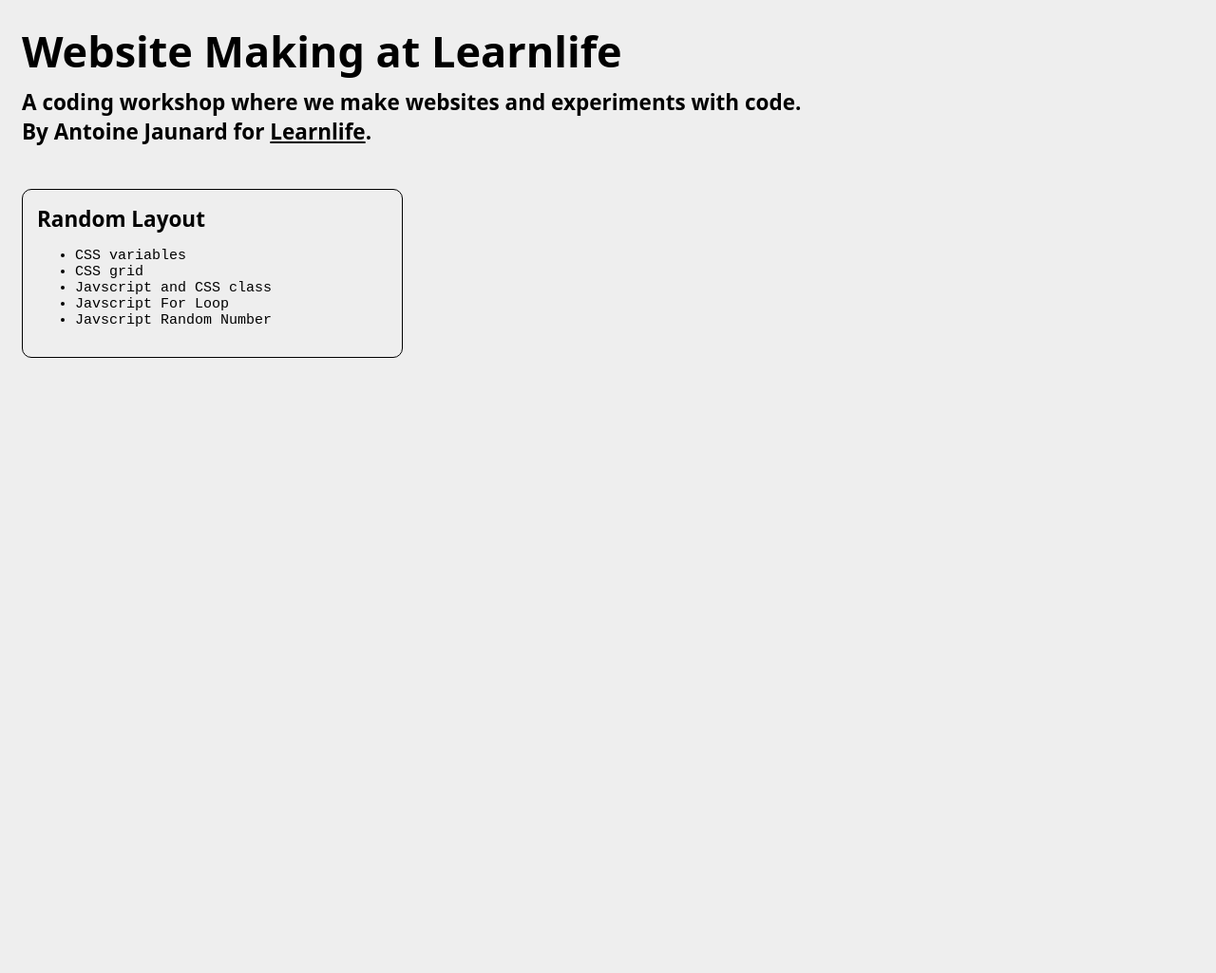
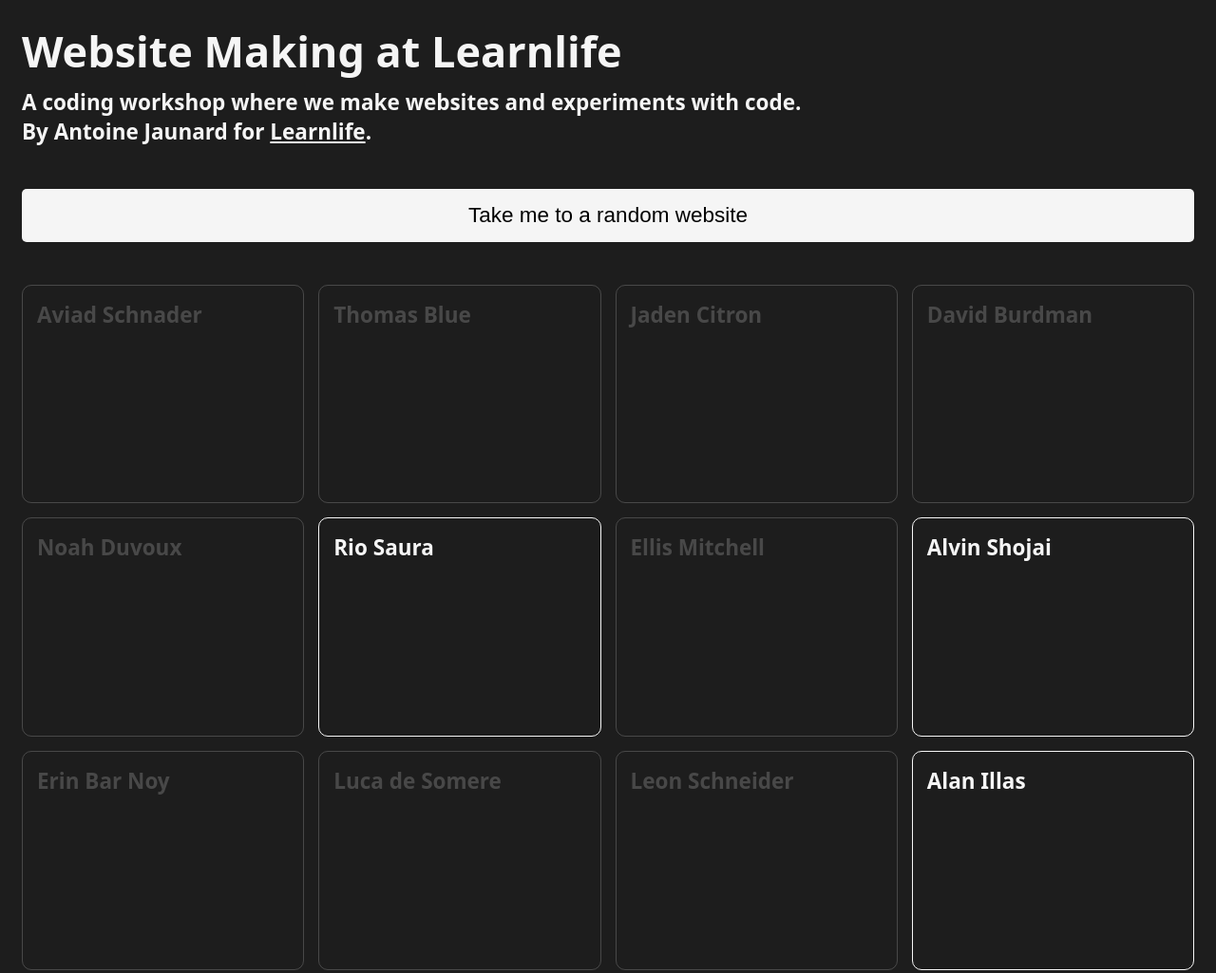
Before and after one commit to antoine3000/website-making-learnlife, a plain HTML site: page index.html in a window 1280 px wide. Shown: the top 1025 px of the page at 95% size. Before the commit the page ends 800 px from the top, so only its background shows below. Drawn offline with Linux system fonts and the light colour scheme.

Commit message:
index random

```diff
--- a/index.html
+++ b/index.html
@@ -9,20 +9,97 @@
       <h2>
         A coding workshop where we make websites and experiments with code. <span>By Antoine Jaunard for <a href="https://www.learnlife.com/">Learnlife</a>.</span>
       </h2>
+      <button id="random-article-button">Take me to a random website</button>
       <section class="index">
+        <article>
+          <a href="https://agentsixtiger.github.io/mypersonalwebsite/" class="">
+            <h2>Ben Hobbs</h2>
+          </a>
+        </article>
+        <article>
+          <a href="https://rderon.github.io/chaitube-/index.html" class="">
+            <h2>Rio Saura</h2>
+          </a>
+        </article>
+        <article>
+          <a href="https://alvinlearnlife.github.io/Alvin/index.html" class="">
+            <h2>Alvin Shojai</h2>
+          </a>
+        </article>
+        <article>
+          <a href="https://superpunyos.github.io/Un-Besito-bb/" class="">
+            <h2>Alan Illas</h2>
+          </a>
+        </article>
+        <article>
+          <a href="" class="inactive">
+            <h2>Thomas Blue</h2>
+          </a>
+        </article>
+        <article>
+          <a href="" class="inactive">
+            <h2>Leon Schneider</h2>
+          </a>
+        </article>
+        <article>
+          <a href="" class="inactive">
+            <h2>Teo Albuerne Losada</h2>
+          </a>
+        </article>
+        <article>
+          <a href="" class="inactive">
+            <h2>Erin Bar Noy</h2>
+          </a>
+        </article>
+        <article>
+          <a href="" class="inactive">
+            <h2>David Burdman</h2>
+          </a>
+        </article>
+        <article>
+          <a href="" class="inactive">
+            <h2>Jaden Citron</h2>
+          </a>
+        </article>
+        <article>
+          <a href="" class="inactive">
+            <h2>Luca de Somere</h2>
+          </a>
+        </article>
+        <article>
+          <a href="" class="inactive">
+            <h2>Noah Duvoux</h2>
+          </a>
+        </article>
+        <article>
+          <a href="" class="inactive">
+            <h2>Leo Gomez</h2>
+          </a>
+        </article>
+        <article>
+          <a href="" class="inactive">
+            <h2>Ellis Mitchell</h2>
+          </a>
+        </article>
+        <article>
+          <a href="" class="inactive">
+            <h2>Aviad Schnader</h2>
+          </a>
+        </article>
         <article>
           <a href="random-layout/index.html" target="_blank">
             <h2>Random Layout</h2>
             <ul>
-              <li>CSS variables</li>
+              <li>css variables</li>
               <li>CSS grid</li>
-              <li>Javscript and CSS class</li>
-              <li>Javscript For Loop</li>
-              <li>Javscript Random Number</li>
+              <li>js and CSS class</li>
+              <li>Js For Loop</li>
+              <li>Js Random Number</li>
             </ul>
           </a>
         </article>
       </section>
     </main>
+    <script src="scripts.js"></script>
   </body>
 </html>
--- /dev/null
+++ b/scripts.js
@@ -0,0 +1,42 @@
+// Function to shuffle an array
+function shuffle(array) {
+    for (let i = array.length - 1; i > 0; i--) {
+      const j = Math.floor(Math.random() * (i + 1));
+      [array[i], array[j]] = [array[j], array[i]];
+    }
+    return array;
+  }
+
+  // Function to randomize the order of articles
+  function randomizeOrder() {
+    const articles = Array.from(document.querySelectorAll('.index article'));
+    const shuffledArticles = shuffle(articles);
+    const indexSection = document.querySelector('.index');
+    shuffledArticles.forEach(article => indexSection.appendChild(article));
+  }
+
+  // Function to navigate to a random active article
+  function navigateToRandomArticle() {
+    const activeArticles = Array.from(document.querySelectorAll('.index article a:not(.inactive)'));
+    if (activeArticles.length > 0) {
+      const randomIndex = Math.floor(Math.random() * activeArticles.length);
+      const randomArticle = activeArticles[randomIndex];
+      window.location.href = randomArticle.href;
+    } else {
+      alert('No active articles available.');
+    }
+  }
+
+  // Shuffle every x seconds
+  setInterval(randomizeOrder, 4000);
+
+  // Shuffle the articles on page load
+  window.addEventListener('load', function () {
+    randomizeOrder();
+  });
+
+  // Add event listener to the random article button
+  const randomArticleButton = document.getElementById('random-article-button');
+  if (randomArticleButton) {
+    randomArticleButton.addEventListener('click', navigateToRandomArticle);
+  }
--- a/styles.css
+++ b/styles.css
@@ -1,6 +1,7 @@
 :root {
-  --colorBase: black;
-  --colorBody: rgb(238, 238, 238);
+  --colorBase: rgb(245, 245, 245);
+  --colorBody: rgb(29, 29, 29);
+  --colorAction: rgb(84, 255, 149);
   --sizeBase: 15px;
 }
 body {
@@ -43,23 +44,54 @@
   display: grid;
   gap: var(--sizeBase);
   @media (min-width: 1000px) {
-    grid-template-columns: repeat(3, 1fr);
+    grid-template-columns: repeat(4, 1fr);
   }
 }
 
 article a {
-  display: block;
+  display: flex;
+  flex-direction: column;
   text-decoration: none;
   padding: var(--sizeBase);
   border: 1px solid var(--colorBase);
   border-radius: 10px;
   transition: all 200ms;
+  aspect-ratio: 4 / 3;
   &:hover {
-    background-color: var(--colorBase);
+    background-color: var(--colorAction);
     color: var(--colorBody);
+    border-color: transparent;
   }
+  &.inactive {
+    opacity: .2;
+    pointer-events: none;
+    cursor: default;
+  }
+}
+
+article h2 {
+  margin-bottom: auto;
 }
 
 article li {
   font-family: monospace;
+  text-transform: lowercase;
 }
+
+button {
+  display: block;
+  width: 100%;
+  margin-top: calc(var(--sizeBase) * 3);
+  padding: var(--sizeBase);
+  border: none;
+  border-radius: 5px;
+  transition: all 200ms;
+  font-size: calc(var(--sizeBase) * 1.5);
+  background-color: var(--colorBase);
+  cursor: pointer;
+  &:hover {
+    background-color: var(--colorAction);
+    color: var(--colorBody);
+
+  }
+}
```
